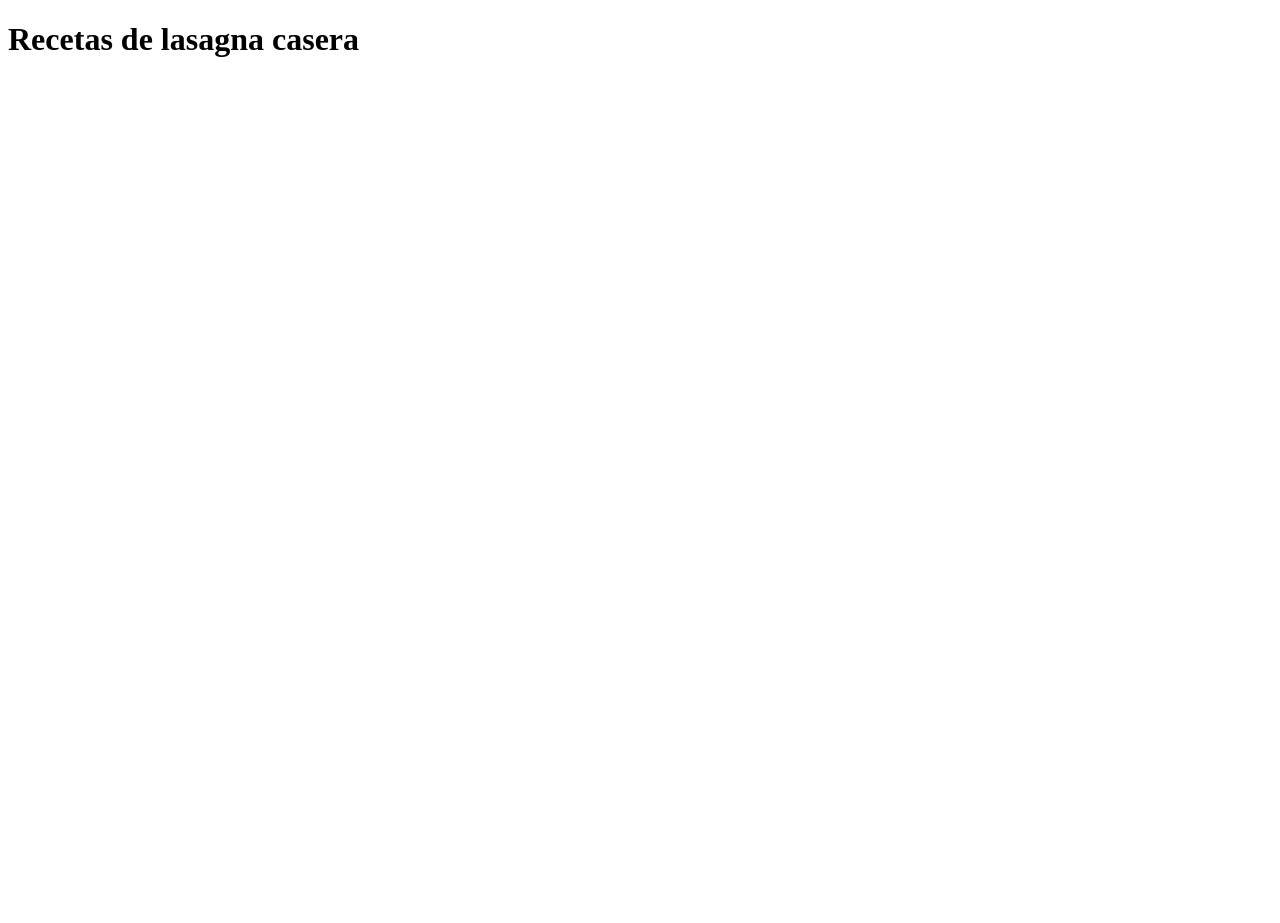
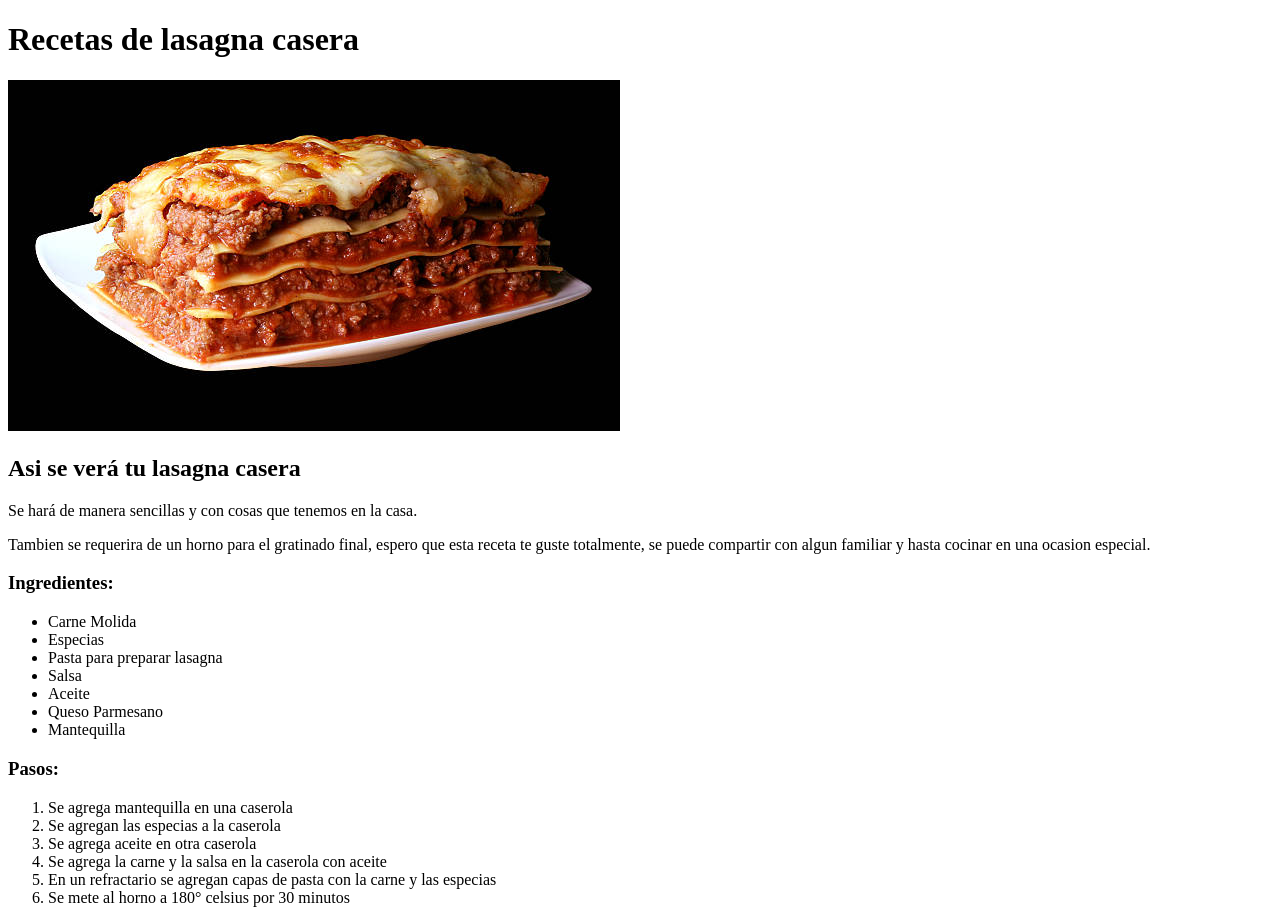
Before and after one commit to Vic217/odin-recipes, a plain HTML site: page recetas/lasagna.html in a window 1280 px wide. Before the commit the page ends 800 px from the top, so only its background shows below. Drawn offline with Linux system fonts and the light colour scheme.

Commit message:
Agrega img y receta a lasagna

```diff
--- a/recetas/lasagna.html
+++ b/recetas/lasagna.html
@@ -6,5 +6,38 @@
     </head>
     <body>
         <h1>Recetas de lasagna casera</h1>
+
+         <!-- Imagen del platillo -->
+         <img src="../img/lasagna.jpg" alt="Foto de lasagna" >
+
+         <h2>Asi se verá tu lasagna casera</h2>
+         <p>Se hará de manera sencillas y con cosas que tenemos en la casa.</p>
+         <p>
+             Tambien se requerira de un horno para el gratinado final, espero
+             que esta receta te guste totalmente, se puede compartir con algun familiar
+             y hasta cocinar en una ocasion especial.
+         </p>
+
+         <h3>Ingredientes:</h3>
+
+         <ul>
+             <li>Carne Molida</li>
+             <li>Especias</li>
+             <li>Pasta para preparar lasagna</li>
+             <li>Salsa</li>
+             <li>Aceite</li>
+             <li>Queso Parmesano</li>
+             <li>Mantequilla</li>
+         </ul>
+
+         <h3>Pasos:</h3>
+         <ol>
+             <li>Se agrega mantequilla en una caserola</li>
+             <li>Se agregan las especias a la caserola</li>
+             <li>Se agrega aceite en otra caserola</li>
+             <li>Se agrega la carne y la salsa en la caserola con aceite</li>
+             <li>En un refractario se agregan capas de pasta con la carne y las especias</li>
+             <li>Se mete al horno a 180° celsius por 30 minutos</li>
+         </ol>
     </body>
 </html>
```
